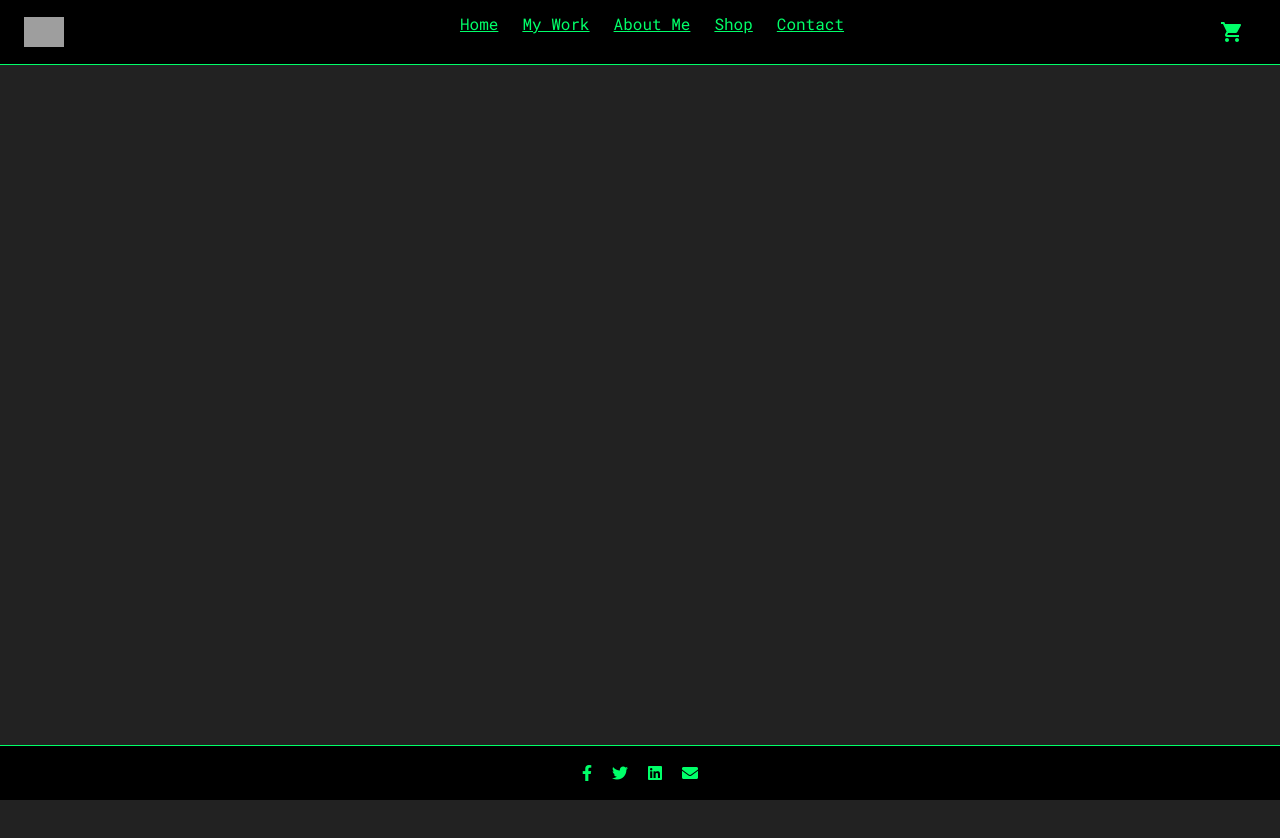
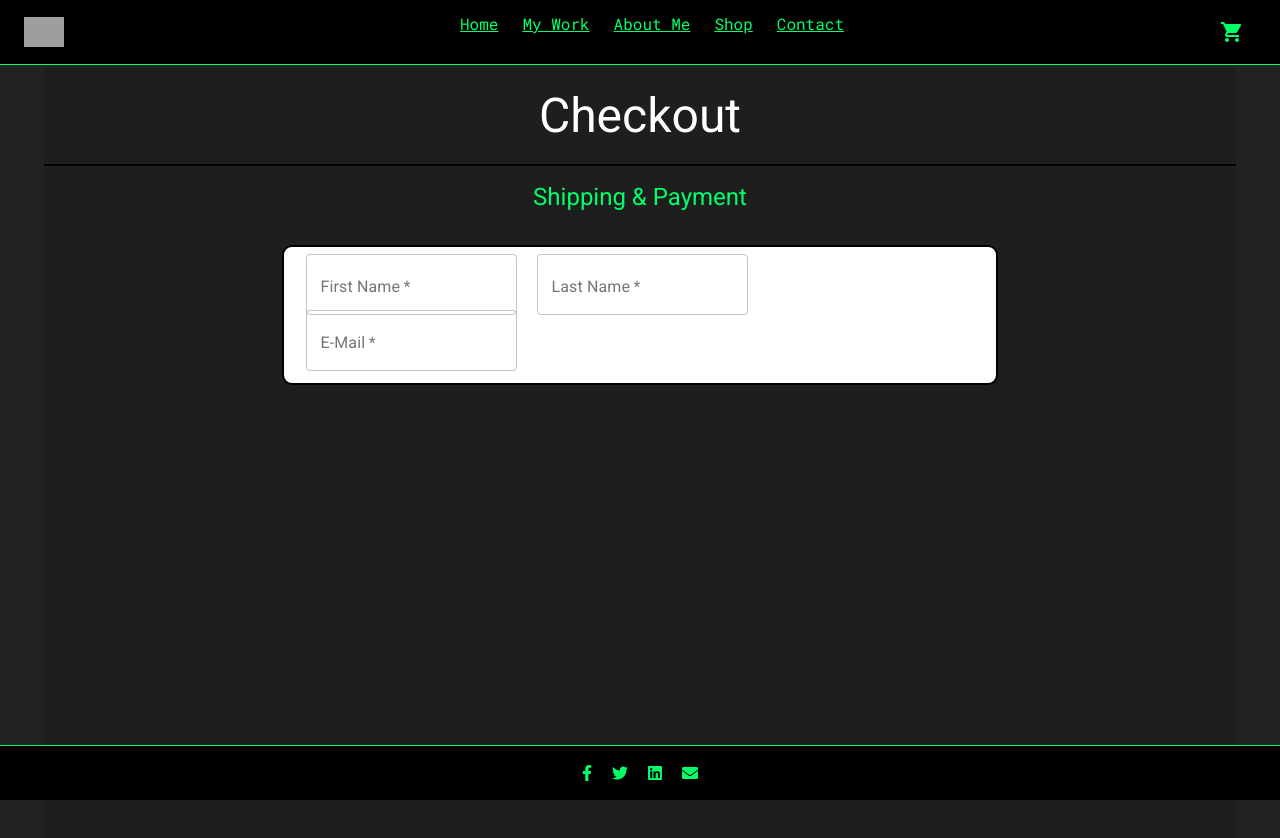
Before and after one commit to JayyMoh/Jays-Designs, a React (Create React App) app in the folder jd-frontend/jays-designs/: page /checkout in a window 1280 px wide. Shown: the top 838 px of the page. Before the commit the page ends 800 px from the top, so only its background shows below. Built offline with nearby package versions, Linux system fonts and the light colour scheme; no server answers; grey boxes are pictures that could not be loaded.

Commit message:
Checkout page renders

```diff
--- a/jd-frontend/jays-designs/src/App.js
+++ b/jd-frontend/jays-designs/src/App.js
@@ -7,6 +7,7 @@ import Shop from './Components/Shop/Shop'
 import Footer from './Components/Footer/Footer'
 import Navbar from './Components/Navbar/Navbar'
 import Cart from './Components/ShoppingCart/Cart'
+import Checkout from './Components/Checkout/Checkout'
 import { commerce } from './Commerce/commerce'
 import { Route } from 'react-router-dom'
 
@@ -72,6 +73,9 @@ function App() {
           ClearCart={ handleClearCart }
         />
       </Route>
+      <Route exact path='/checkout'>
+        <Checkout />
+      </Route>
       <Footer />
     </div>
   );
--- /dev/null
+++ b/jd-frontend/jays-designs/src/Components/Checkout/Checkout.jsx
@@ -0,0 +1,30 @@
+import React, { useState } from 'react'
+import { Container, Button, Typography, Grid, TextField } from '@material-ui/core'
+import useStyles from './styles'
+
+
+function Checkout() {
+    const classes = useStyles()
+
+    return (
+        <div>
+            <div className="page-container">
+                <Container maxWidth="xlg">
+                    <Typography component="div" style={{ backgroundColor: 'rgb(30,30,30)', height: '100vh' }}>
+                        <Typography className={ classes.head } variant="h3" align="center">Checkout</Typography>
+                        <Typography className={ classes.sub } variant="h5" align="center">Shipping & Payment</Typography>
+                        <form className={ classes.form } onSubmit=''>
+                            <Grid container spacing={2}>
+                                <TextField className={ classes.textField } id="firstName" label="First Name" variant="outlined" required="true"></TextField>
+                                <TextField className={ classes.textField } id="lastName" label="Last Name" variant="outlined" required="true"></TextField>
+                                <TextField className={ classes.textField } id="email" label="E-Mail" variant="outlined" required="true"></TextField>
+                            </Grid>
+                        </form>
+                    </Typography>
+                </Container>
+            </div>
+        </div>
+    )
+}
+
+export default Checkout
--- /dev/null
+++ b/jd-frontend/jays-designs/src/Components/Checkout/styles.js
@@ -0,0 +1,26 @@
+import { makeStyles } from '@material-ui/core/styles';
+
+export default makeStyles(() => ({
+    head: {
+        marginTop: '1em',
+        padding: '20px',
+        color: 'white',
+        borderBottom: '2px solid black'
+    },
+    sub: {
+        marginTop: '15px',
+    },
+    form: {
+        border: '2px solid black',
+        borderRadius: '10px',
+        padding: '20px',
+        marginTop: '2em',
+        width: '60%',
+        marginRight: 'auto',
+        marginLeft: 'auto',
+        backgroundColor: 'white',
+    },
+    textField: {
+        margin: '0 10px',
+    }
+}));
--- a/jd-frontend/jays-designs/src/Components/Navbar/Navbar.jsx
+++ b/jd-frontend/jays-designs/src/Components/Navbar/Navbar.jsx
@@ -1,11 +1,11 @@
 import React from 'react'
-import { AppBar, Toolbar, IconButton, Badge, Typography, MenuItem, Menu } from '@material-ui/core'
+import { AppBar, Toolbar, IconButton, Badge, Typography } from '@material-ui/core'
 import { ShoppingCart } from '@material-ui/icons'
 import { Link } from 'react-router-dom'
 
 import makeStyles from './styles'
 
-const Navbar = ({ totalItems }) => {
+function Navbar({ totalItems }) {
 
     const classes = makeStyles()
 
--- a/jd-frontend/jays-designs/src/Components/Navbar/styles.js
+++ b/jd-frontend/jays-designs/src/Components/Navbar/styles.js
@@ -2,15 +2,11 @@ import { makeStyles, alpha } from '@material-ui/core/styles';
 
 const drawerWidth = 0;
 
-export default makeStyles((theme) => ({
+export default makeStyles(() => ({
     appBar: {
         backgroundColor: 'black',
         boxShadow: 'none',
         borderBottom: '1px solid rgb(0,255,105)',
-        [theme.breakpoints.up('sm')]: {
-            width: `calc(100% - ${drawerWidth}px)`,
-            marginLeft: drawerWidth,
-        },
     },
     Link: {
         color: 'rgb(0,255,105)',
@@ -28,48 +24,7 @@ export default makeStyles((theme) => ({
     image: {
         marginRight: '10px',
     },
-    menuButton: {
-        marginRight: theme.spacing(2),
-        [theme.breakpoints.up('sm')]: {
-            display: 'none',
-        },
-    },
     grow: {
         flexGrow: 1,
     },
-    search: {
-        position: 'relative',
-        borderRadius: theme.shape.borderRadius,
-        backgroundColor: alpha(theme.palette.common.white, 0.15),
-        '&:hover': {
-            backgroundColor: alpha(theme.palette.common.white, 0.25),
-        },
-        marginRight: theme.spacing(2),
-        marginLeft: 0,
-        width: '100%',
-        [theme.breakpoints.up('sm')]: {
-            width: 'auto',
-        },
-    },
-    searchIcon: {
-        padding: theme.spacing(0, 2),
-        height: '100%',
-        position: 'absolute',
-        pointerEvents: 'none',
-        display: 'flex',
-        alignItems: 'center',
-        justifyContent: 'center',
-    },
-    inputRoot: {
-        color: 'inherit',
-     },
-    inputInput: {
-        padding: theme.spacing(1, 1, 1, 0),
-        paddingLeft: `calc(1em + ${theme.spacing(4)}px)`,
-        transition: theme.transitions.create('width'),
-        width: '100%',
-        [theme.breakpoints.up('md')]: {
-            width: '20ch',
-        },
-    },
 }));
--- a/jd-frontend/jays-designs/src/Components/Product/Product.jsx
+++ b/jd-frontend/jays-designs/src/Components/Product/Product.jsx
@@ -3,7 +3,7 @@ import { Card, CardMedia, CardContent, CardActions, Typography, IconButton } fro
 import { AddShoppingCart } from '@material-ui/icons'
 import useStyles from './styles'
 
-const Product = ({ product, AddToCart }) => {
+function Product({ product, AddToCart }) {
 
     const classes = useStyles()
 
--- a/jd-frontend/jays-designs/src/Components/ShoppingCart/Cart.jsx
+++ b/jd-frontend/jays-designs/src/Components/ShoppingCart/Cart.jsx
@@ -4,7 +4,7 @@ import { Typography, Container, Button, Grid } from '@material-ui/core'
 import { Link } from '@material-ui/core'
 import useStyles from './styles'
 
-const Cart = ({ cart, RemoveCartItem, ClearCart }) => {
+function Cart({ cart, RemoveCartItem, ClearCart }) {
 
     const classes = useStyles()
 
@@ -34,7 +34,7 @@ const Cart = ({ cart, RemoveCartItem, ClearCart }) => {
                     <Button className={ classes.clearButton } size="large" type="button" variant="contained" color="secondary" onClick={ ClearCart }>
                         Clear Cart
                     </Button>
-                    <Button className={ classes.checkoutButton } size="large" type="button" variant="contained" color="primary">
+                    <Button component={Link} to="/checkout" className={ classes.checkoutButton } size="large" type="button" variant="contained" color="primary">
                         Checkout
                     </Button>
                 </div>
--- a/jd-frontend/jays-designs/src/Components/ShoppingCart/CartItem/Item.jsx
+++ b/jd-frontend/jays-designs/src/Components/ShoppingCart/CartItem/Item.jsx
@@ -2,7 +2,7 @@ import React from 'react'
 import { Typography, Card, CardActions, Button, CardContent, CardMedia } from '@material-ui/core'
 import useStyles from './styles'
 
-const Item = ({ item, removeItem }) => {
+function Item({ item, removeItem }) {
 
     const classes = useStyles()
 
--- a/jd-frontend/jays-designs/src/Components/ShoppingCart/styles.js
+++ b/jd-frontend/jays-designs/src/Components/ShoppingCart/styles.js
@@ -1,26 +1,19 @@
 import { makeStyles } from '@material-ui/core/styles';
 
-export default makeStyles((theme) => ({
-    toolbar: theme.mixins.toolbar,
+export default makeStyles(() => ({
     title: {
-        marginTop: '1em',
+        marginTop: '2.5em',
         fontSize: '2em',
         textAlign: 'center',
         padding: '10px',
         borderBottom: 'solid 1px black',
         marginBottom: '15px'
     },
-    emptyButton: {
-        minWidth: '150px',
-        [theme.breakpoints.down('xs')]: {
-            marginBottom: '5px',
-        },
-        [theme.breakpoints.up('xs')]: {
-            marginRight: '20px',
-        },
-    },
     checkoutButton: {
         minWidth: '150px',
+        color: 'white',
+        backgroundColor: 'black',
+        margin: '0 10px'
     },
     link: {
         textDecoration: 'none',
```
